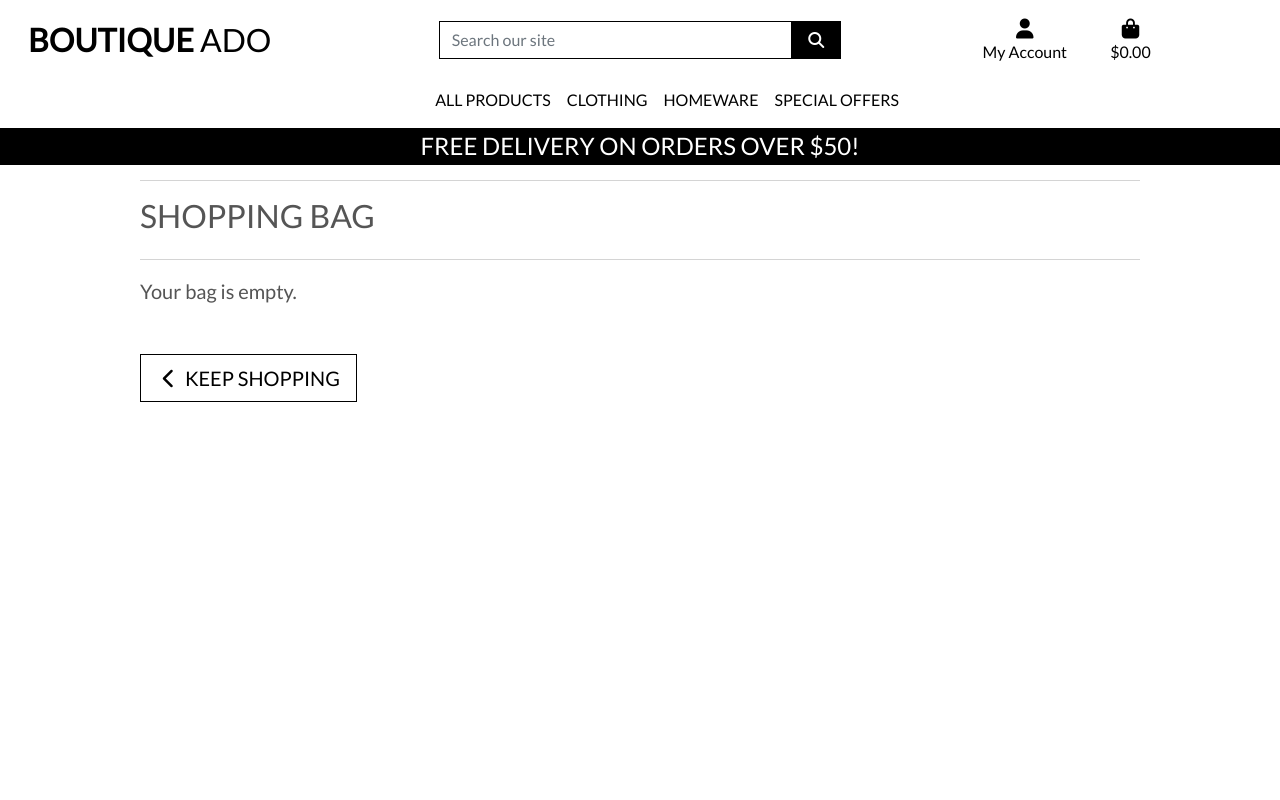
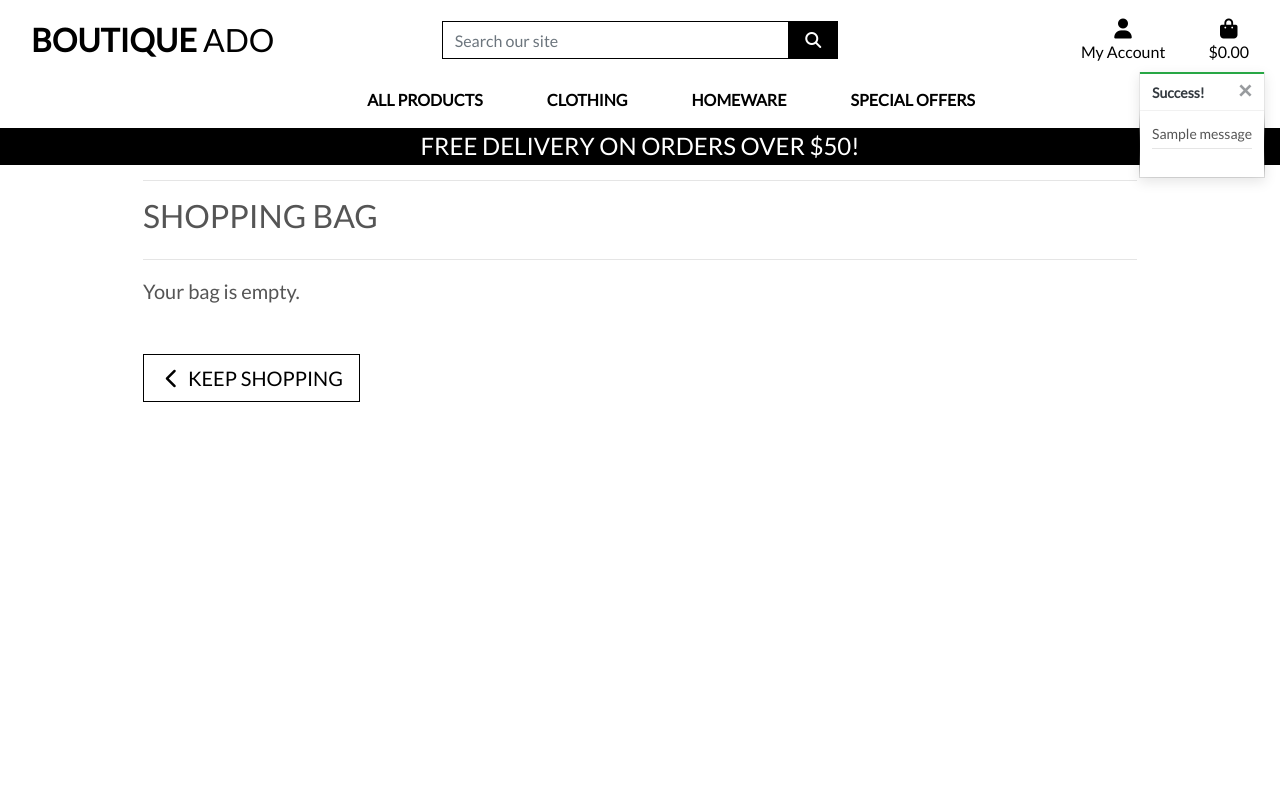
Before and after one commit to shaff600/boutique_ado_v1, a Django app: page /bag/ in a window 1280 px wide. Run offline with Django 3.2, Linux system fonts and the light colour scheme; tables that the repository leaves empty hold one stand-in row (values such as "Sample post"); one stand-in notice (Sample message) is shown; some libraries are stand-ins or nearby versions.

Commit message:
added toasts

```diff
--- a/bag/views.py
+++ b/bag/views.py
@@ -1,4 +1,7 @@
-from django.shortcuts import render, redirect, reverse, HttpResponse
+from django.shortcuts import render, redirect, reverse, HttpResponse, get_object_or_404
+from django.contrib import messages
+
+from products.models import Product
 
 # Create your views here.
 
@@ -10,6 +13,7 @@ def view_bag(request):
 def add_to_bag(request, item_id):
     """ Add a quantity of the specified product to the shopping bag """
 
+    product = get_object_or_404(Product, pk=item_id)
     quantity = int(request.POST.get('quantity'))
     redirect_url = request.POST.get('redirect_url')
     size = None
@@ -21,15 +25,20 @@ def add_to_bag(request, item_id):
         if item_id in list(bag.keys()):
             if size in bag[item_id]['items_by_size'].keys():
                 bag[item_id]['items_by_size'][size] += quantity
+                messages.success(request, f'Updated size {size.upper()} {product.name} quantity to {bag[item_id]["items_by_size"][size]}')
             else:
                 bag[item_id]['items_by_size'][size] = quantity
+                messages.success(request, f'Added size {size.upper()} {product.name} to your bag')
         else:
             bag[item_id] = {'items_by_size': {size: quantity}}
+            messages.success(request, f'Added size {size.upper()} {product.name} to your bag')
     else:
         if item_id in list(bag.keys()):
             bag[item_id] += quantity
+            messages.success(request, f'Updated {product.name} quantity to {bag[item_id]}')
         else:
             bag[item_id] = quantity
+            messages.success(request, f'Added {product.name} to your bag')
 
     request.session['bag'] = bag
     return redirect(redirect_url)
@@ -38,6 +47,7 @@ def add_to_bag(request, item_id):
 def adjust_bag(request, item_id):
     """Adjust the quantity of the specified product to the specified amount"""
 
+    product = get_object_or_404(Product, pk=item_id)
     quantity = int(request.POST.get('quantity'))
     size = None
     if 'product_size' in request.POST:
@@ -47,15 +57,19 @@ def adjust_bag(request, item_id):
     if size:
         if quantity > 0:
             bag[item_id]['items_by_size'][size] = quantity
+            messages.success(request, f'Updated size {size.upper()} {product.name} quantity to {bag[item_id]["items_by_size"][size]}')
         else:
             del bag[item_id]['items_by_size'][size]
             if not bag[item_id]['items_by_size']:
                 bag.pop(item_id)
+            messages.success(request, f'Removed size {size.upper()} {product.name} from your bag')
     else:
         if quantity > 0:
             bag[item_id] = quantity
+            messages.success(request, f'Updated {product.name} quantity to {bag[item_id]}')
         else:
             bag.pop(item_id)
+            messages.success(request, f'Removed {product.name} from your bag')
 
     request.session['bag'] = bag
     return redirect(reverse('view_bag'))
@@ -65,6 +79,7 @@ def remove_from_bag(request, item_id):
     """Remove the item from the shopping bag"""
 
     try:
+        product = get_object_or_404(Product, pk=item_id)
         size = None
         if 'product_size' in request.POST:
             size = request.POST['product_size']
@@ -74,11 +89,14 @@ def remove_from_bag(request, item_id):
             del bag[item_id]['items_by_size'][size]
             if not bag[item_id]['items_by_size']:
                 bag.pop(item_id)
+            messages.success(request, f'Removed size {size.upper()} {product.name} from your bag')
         else:
             bag.pop(item_id)
+            messages.success(request, f'Removed {product.name} from your bag')
 
         request.session['bag'] = bag
         return HttpResponse(status=200)
 
     except Exception as e:
+        messages.error(request, f'Error removing item: {e}')
         return HttpResponse(status=500)
--- a/boutique_ado/settings.py
+++ b/boutique_ado/settings.py
@@ -74,6 +74,8 @@ TEMPLATES = [
         },
     },
 ]
+
+MESSAGE_STORAGE = 'django.contrib.messages.storage.session.SessionStorage'
 
 AUTHENTICATION_BACKENDS = (
     # Needed to login by username in Django admin, regardless of `allauth`
--- a/static/css/base.css
+++ b/static/css/base.css
@@ -102,6 +102,23 @@ a.category-badge > span.badge:hover {
     cursor: pointer;
 }
 
+/* ------------------------------- bootstrap toasts */
+
+.message-container {
+    position: fixed;
+    top: 72px;
+    right: 15px;
+    z-index: 99999999999;
+}
+
+.custom-toast {
+    overflow: visible;
+}
+
+.toast-capper {
+    height: 2px;
+}
+
 /* -------------------------------- Media Queries */
 
 /* Slightly larger container on xl screens */
--- a/templates/base.html
+++ b/templates/base.html
@@ -1,7 +1,9 @@
 {% load static %}
+
 <!doctype html>
 <html lang="en">
   <head>
+
     {% block meta %}
         <meta http-equiv="X-UA-Compatible" content="ie=edge">
         <meta charset="utf-8">
@@ -12,10 +14,8 @@
     {% endblock %}
 
     {% block corecss %}
-    <link href="https://cdn.jsdelivr.net/npm/bootstrap@5.1.3/dist/css/bootstrap.min.css" rel="stylesheet" integrity="sha384-1BmE4kWBq78iYhFldvKuhfTAU6auU8tT94WrHftjDbrCEXSU1oBoqyl2QvZ6jIW3" crossorigin="anonymous">
-    <link rel="preconnect" href="https://fonts.googleapis.com">
-    <link rel="preconnect" href="https://fonts.gstatic.com" crossorigin>
-    <link href="https://fonts.googleapis.com/css2?family=Lato&display=swap" rel="stylesheet">
+        <link rel="stylesheet" href="https://stackpath.bootstrapcdn.com/bootstrap/4.4.1/css/bootstrap.min.css" integrity="sha384-Vkoo8x4CGsO3+Hhxv8T/Q5PaXtkKtu6ug5TOeNV6gBiFeWPGFN9MuhOf23Q9Ifjh" crossorigin="anonymous">
+        <link rel="stylesheet" href="https://fonts.googleapis.com/css?family=Lato&display=swap">
         <link rel="stylesheet" href="{% static 'css/base.css' %}">
     {% endblock %}
 
@@ -23,7 +23,7 @@
     {% endblock %}
 
     {% block corejs %}
-    <script src="https://kit.fontawesome.com/4863a75fd6.js" crossorigin="anonymous"></script>
+        <script src="https://kit.fontawesome.com/e9c73d7092.js" crossorigin="anonymous"></script>
         <script src="https://code.jquery.com/jquery-3.4.1.min.js" integrity="sha256-CSXorXvZcTkaix6Yvo6HppcZGetbYMGWSFlBw8HfCJo=" crossorigin="anonymous"></script>
         <script src="https://cdn.jsdelivr.net/npm/popper.js@1.16.0/dist/umd/popper.min.js" integrity="sha384-Q6E9RHvbIyZFJoft+2mJbHaEWldlvI9IOYy5n3zV9zzTtmI3UksdQRVvoxMfooAo" crossorigin="anonymous"></script>
         <script src="https://stackpath.bootstrapcdn.com/bootstrap/4.4.1/js/bootstrap.min.js" integrity="sha384-wfSDF2E50Y2D1uUdj0O3uMBJnjuUD4Ih7YwaYd1iqfktj0Uod8GCExl3Og8ifwB6" crossorigin="anonymous"></script>
@@ -32,11 +32,11 @@
     {% block extra_js %}
     {% endblock %}
 
-    <title>Boutique Ado {%block extra_title %}{% endblock %}</title>
+    <title>Boutique Ado {% block extra_title %}{% endblock %}</title>
   </head>
   <body>
     <header class="container-fluid fixed-top">
-      <div class="row bg-white pt-lg-2 d-none d-lg-flex" id="topnav">
+        <div id="topnav" class="row bg-white pt-lg-2 d-none d-lg-flex">
             <div class="col-12 col-lg-4 my-auto py-1 py-lg-0 text-center text-lg-left">
                 <a href="{% url 'home' %}" class="nav-link main-logo-link">
                     <h2 class="logo-font text-black my-0"><strong>Boutique</strong> Ado</h2>
@@ -112,7 +112,21 @@
     </header>
 
     {% if messages %}
-        <div class="message-container"></div>
+        <div class="message-container">
+            {% for message in messages %}
+                {% with message.level as level %}
+                    {% if level == 40 %}
+                        {% include 'includes/toasts/toast_error.html' %}
+                    {% elif level == 30 %}
+                        {% include 'includes/toasts/toast_warning.html' %}
+                    {% elif level == 25 %}
+                        {% include 'includes/toasts/toast_success.html' %}
+                    {% else %}
+                        {% include 'includes/toasts/toast_info.html' %}
+                    {% endif %}
+                {% endwith %}
+            {% endfor %}
+        </div>
     {% endif %}
 
     {% block page_header %}
@@ -122,10 +136,10 @@
     {% endblock %}
 
     {% block postloadjs %}
+    <script type="text/javascript">
+        $('.toast').toast('show');
+    </script>
     {% endblock %}
-
-
-
 
 
   </body>
--- /dev/null
+++ b/templates/includes/toasts/toast_success.html
@@ -0,0 +1,54 @@
+<div class="toast custom-toast rounded-0 border-top-0" data-autohide="false">
+    <div class="arrow-up arrow-success"></div>
+    <div class="w-100 toast-capper bg-success"></div>
+    <div class="toast-header bg-white text-dark">
+        <strong class="mr-auto">Success!</strong>
+        <button type="button" class="ml-2 mb-1 close text-dark" data-dismiss="toast" aria-label="Close">
+            <span aria-hidden="true">&times;</span>
+        </button>
+    </div>
+    <div class="toast-body bg-white">
+        <div class="row">
+            <div class="col">
+                {{ message }}
+                <hr class="mt-1 mb-3">
+            </div>
+        </div>
+        {% if grand_total %}
+            <p class="logo-font bg-white text-black py-1">Your Bag ({{ product_count }})</p>
+            <div class="bag-notification-wrapper">
+                {% for item in bag_items %}
+                    <div class="row">
+                        <div class="col-3 my-1">
+                            <img class="w-100" src="{{ item.product.image.url }}">
+                        </div>
+                        <div class="col-9">
+                            <p class="my-0"><strong>{{ item.product.name }}</strong></p>
+                            <p class="my-0 small">Size: {% if item.product.has_sizes %}{{ item.size|upper }}{% else %}N/A{% endif %}</p>
+                            <p class="my-0 small text-muted">Qty: {{ item.quantity }}</p>
+                        </div>
+                    </div>
+                {% endfor %}
+            </div>
+            <div class="row">
+                <div class="col">
+                    <strong><p class="mt-3 mb-1 text-black">
+                        Total{% if free_delivery_delta > 0 %} (Exc. delivery){% endif %}:
+                        <span class="float-right">${{ total|floatformat:2 }}</span>
+                    </p></strong>
+                    {% if free_delivery_delta > 0 %}
+                        <p class="mb-0 p-2 bg-warning shadow-sm text-black text-center">
+                            Spend <strong>${{ free_delivery_delta }}</strong> more to get free next day delivery!
+                        </p>
+                    {% endif %}
+                    <a href="{% url 'view_bag' %}" class="btn btn-black btn-block rounded-0">
+                        <span class="text-uppercase">Go To Secure Checkout</span>
+                        <span class="icon">
+                            <i class="fas fa-lock"></i>
+                        </span>
+                    </a>
+                </div>
+            </div>
+        {% endif %}
+    </div>
+</div>
```
Also changed, not shown: templates/includes/toasts/toast_error.html (added, +13 -0 lines), templates/includes/toasts/toast_info.html (added, +13 -0 lines), templates/includes/toasts/toast_warning.html (added, +13 -0 lines). Lines whose indentation alone changed are shown as unchanged.
